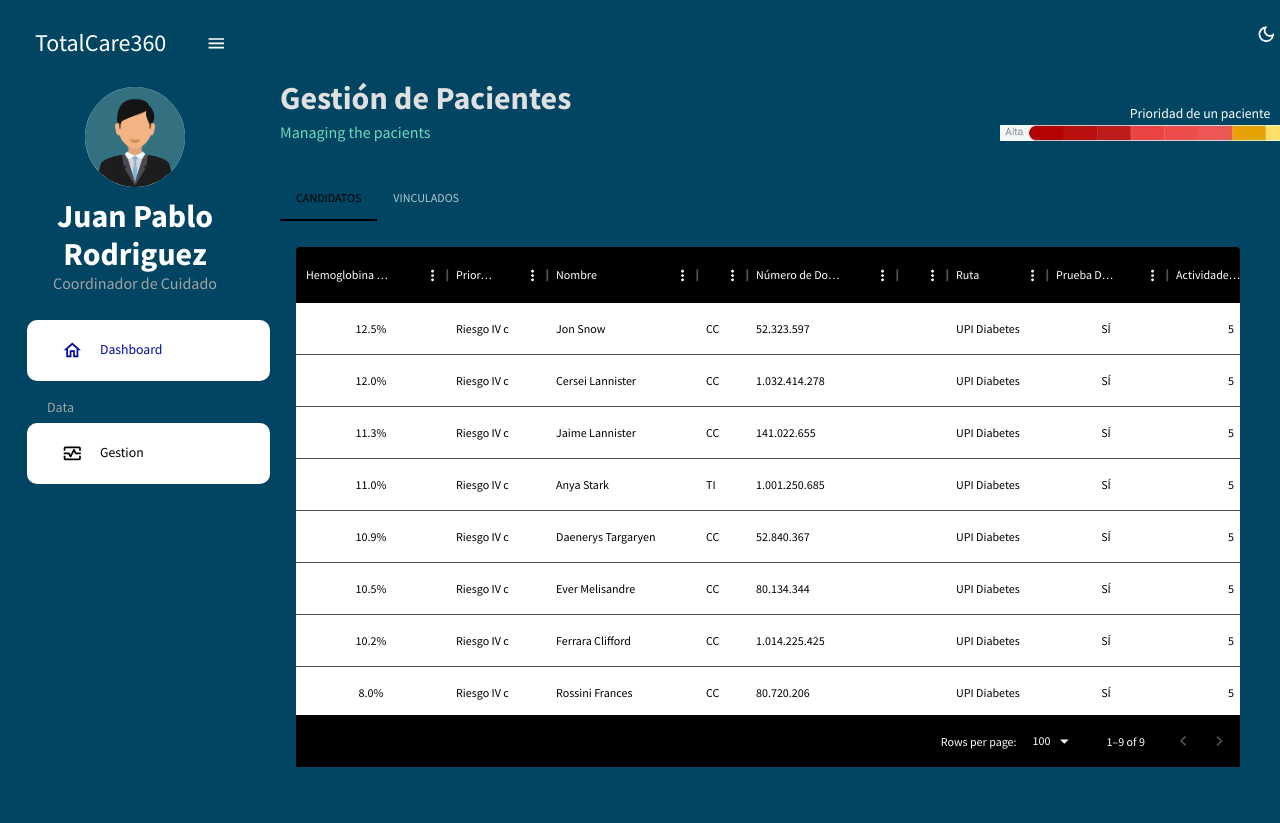
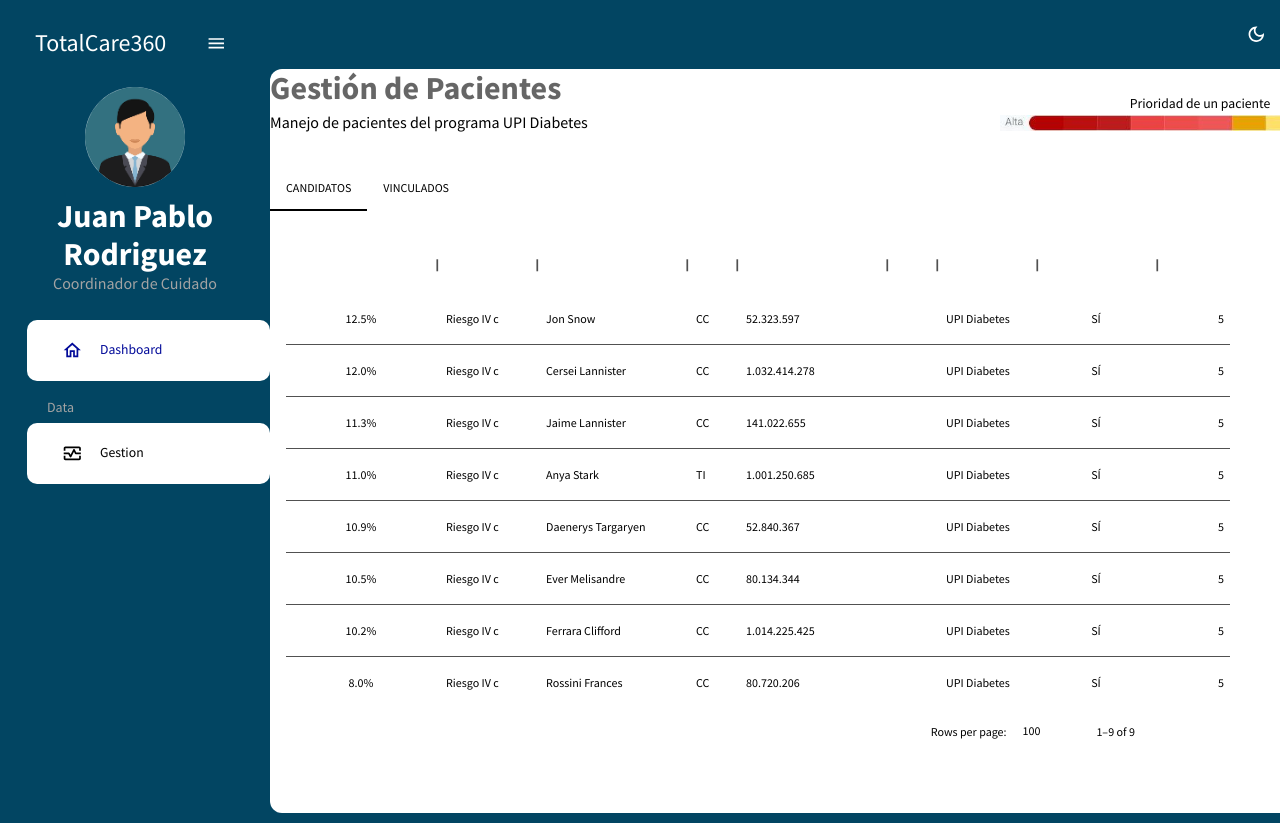
Before and after one commit to JesusFernandoNoy/POC-React-portalCoordinador, a React (Vite) app: page /gestion in a window 1280 px wide. Shown: the top 823 px of the page. Built offline with nearby package versions, Linux system fonts and the light colour scheme.

Commit message:
ajuste logica de presentacion de candidatos

```diff
--- a/src/components/Header.jsx
+++ b/src/components/Header.jsx
@@ -8,13 +8,13 @@ const Header = ({ title, subtitle }) => {
     <Box mb="30px">
       <Typography
         variant="h2"
-        color={colors.grey[100]}
+        color={colors.grey[500]}
         fontWeight="bold"
         sx={{ m: "0 0 5px 0" }}
       >
         {title}
       </Typography>
-      <Typography variant="h5" color={colors.greenAccent[400]}>
+      <Typography variant="h5" color={colors.black[100]}>
         {subtitle}
       </Typography>
     </Box>
--- a/src/scenes/candidatos/index.jsx
+++ b/src/scenes/candidatos/index.jsx
@@ -111,7 +111,7 @@ const Candidatos = () => {
              color: colors.black[100],
            },
            "& .MuiDataGrid-columnHeaders": {
-             backgroundColor: colors.black[100],
+             backgroundColor: colors.white[100],
              borderBottom: "none",
            },
            "& .MuiDataGrid-virtualScroller": {
@@ -119,11 +119,17 @@ const Candidatos = () => {
            },
            "& .MuiDataGrid-footerContainer": {
              borderTop: "none",
-             backgroundColor: colors.black[100],
+             backgroundColor: colors.white[100],
            },
            "& .MuiCheckbox-root": {
              color: `${colors.greenAccent[200]} !important`,
            },
+           "& .css-1foozea-MuiDataGrid-root":{
+             color: "black",
+           },
+           "& .css-bvbdia-MuiTablePagination-root":{
+            color: "black",
+          },
          }}
        >
          <DataGrid rows={mockDataTeam} columns={columns} />
--- a/src/scenes/gestion/index.jsx
+++ b/src/scenes/gestion/index.jsx
@@ -1,11 +1,14 @@
-import { Box, Typography, Tab, Tabs} from "@mui/material";
+import { Box,useTheme, Typography, Tab, Tabs} from "@mui/material";
 import Header from "../../components/Header";
 import { useState } from 'react';
 import Candidatos from "../../scenes/candidatos";
 import Vinculados from "../../scenes/vinculados";
+import { tokens } from "../../theme";
+import { Height } from "@mui/icons-material";
 
 const Gestion = () => {
-
+  const theme = useTheme();
+  const colors = tokens(theme.palette.mode);
   const [tabIndex, setTabIndex] = useState(0);
 
   const handleTabChange = (event, newTabIndex) => {
@@ -13,13 +16,13 @@ const Gestion = () => {
   };
 
   return (
-    <Box m="10px" width={1120} borderRadius={3} paddingBottom={5}>
+    <Box width={1130} borderRadius={3} paddingBottom={5} sx={{ background: colors.white[100]}}>
 
       {/* HEADER */}
       <Box display="flex" justifyContent="space-between" alignItems="center">
-        <Header title="Gestión de Pacientes" subtitle="Managing the pacients" />
-        <Box>
-          <div align="center">Prioridad de un paciente</div>
+        <Header title="Gestión de Pacientes" subtitle="Manejo de pacientes del programa UPI Diabetes" />
+        <Box color="black">
+          <div align="center" >Prioridad de un paciente</div>
           <img
             alt="priority-patient"
             width="400px"
@@ -27,7 +30,10 @@ const Gestion = () => {
           />
         </Box>
       </Box>
-      <Tabs value={tabIndex} onChange={handleTabChange} textColor="secondary" indicatorColor="secondary">
+      <Tabs value={tabIndex} onChange={handleTabChange} textColor="secondary" indicatorColor="secondary"
+      sx={{
+        "& button.MuiTab-textColorSecondary":{color:"black"}
+      }}>
         <Tab label="Candidatos" />
         <Tab label="Vinculados" />
       </Tabs>
--- a/src/theme.js
+++ b/src/theme.js
@@ -74,7 +74,7 @@ export const tokens = (mode) => ({
           100: "#FFFFFF",
         },
         white: {
-          100: "#000000",
+          100: "#666666",
         },
         grey: {
           100: "#141414",
@@ -164,7 +164,7 @@ export const themeSettings = (mode) => {
               main: colors.primary[100],
             },
             secondary: {
-              main: colors.greenAccent[500],
+              main: colors.greenAccent[100],
             },
             neutral: {
               dark: colors.grey[700],
```
